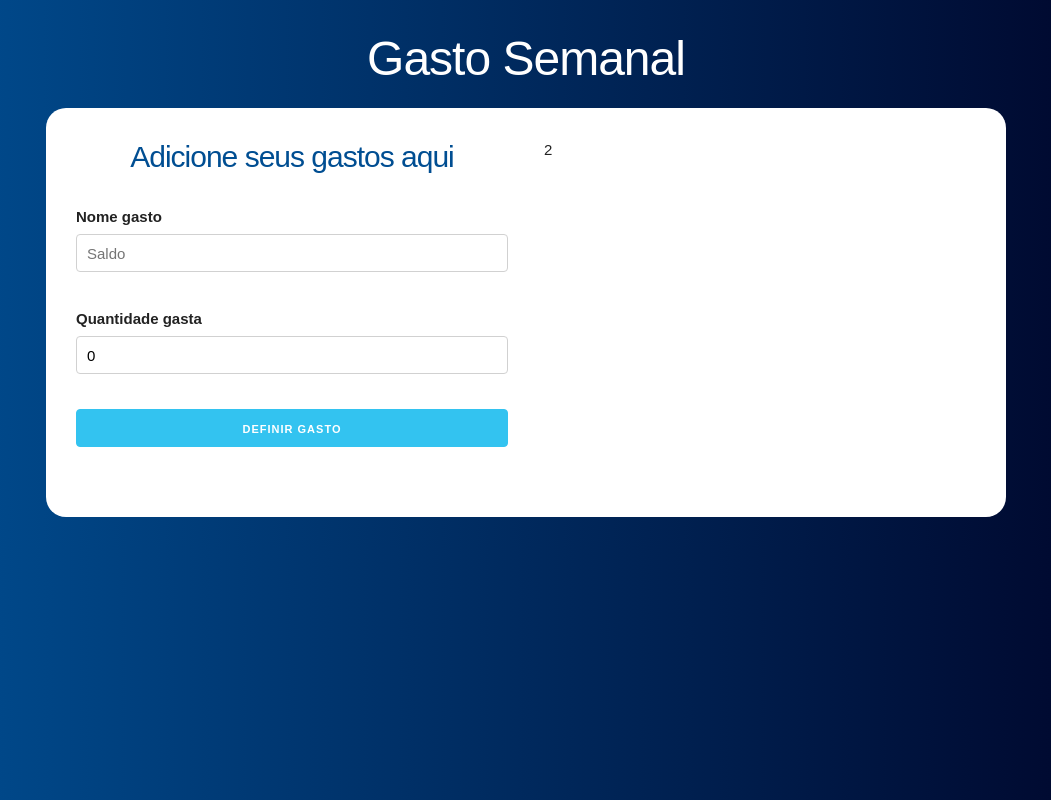
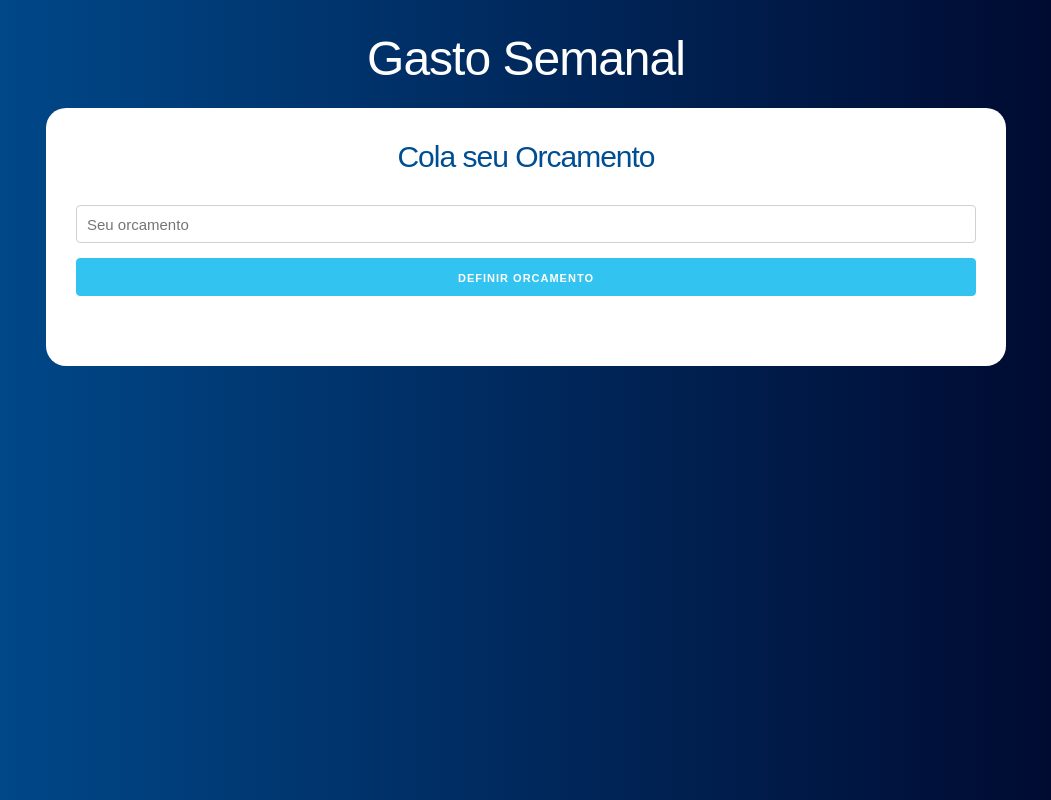
Before and after one commit to eliezerantonio/react-15-apps, a React (Create React App) app in the folder 03_gastos/: page / in a window 1280 px wide. Shown: the whole page, without its empty margins (114-1165 px from the left). Built offline with nearby package versions, Linux system fonts and the light colour scheme.

Commit message:
formulario

```diff
--- a/03_gastos/package.json
+++ b/03_gastos/package.json
@@ -8,7 +8,9 @@
     "@testing-library/user-event": "^7.2.1",
     "react": "^16.13.1",
     "react-dom": "^16.13.1",
-    "react-scripts": "3.4.1"
+    "react-scripts": "3.4.1",
+    "shortid": "^2.2.16",
+    "uuid": "^3.4.0"
   },
   "scripts": {
     "start": "react-scripts start",
--- a/03_gastos/src/App.js
+++ b/03_gastos/src/App.js
@@ -5,7 +5,7 @@ import Pergunta from "./components/Pergunta";
 const App = () => {
   const [orcamento, setOrcamento] = React.useState(0);
   const [restante, setRestante] = React.useState(0);
-  const [mostrarPergunta, setMostrarPergunta] = React.useState(false);
+  const [mostrarPergunta, setMostrarPergunta] = React.useState(true);
 
   return (
     <div className="container">
--- a/03_gastos/src/components/Formulario.jsx
+++ b/03_gastos/src/components/Formulario.jsx
@@ -1,31 +1,71 @@
-import React from 'react'
+import React from "react";
+import Error from "./Error";
+import shortid from "shortid";
+const Formulario = () => {
+  const [nome, setNome] = React.useState("");
+  const [quantidade, setQuantidade] = React.useState(0);
+  const [error, setError] = React.useState(false);
 
-const Formulario = () => {
+  //qiando usuario meter o gasto
 
-    const [nome,setNome  ]=React.useState('')
-    const [quantidade,setQuantidade  ]=React.useState(0)
+  const definirGastro = (e) => {
+    e.preventDefault();
+    //validar
+
+    if (quantidade < 1 || isNaN(quantidade) || nome.trim() === "") {
+      setError(true);
+      return;
+    }
+    setError(false);
+
+    const gasto = {
+      nome,
+      quantidade,
+      id: shortid,
+    };
+
+    //   contruit gasto
+
+    //passar gasto para o compoente princiapal
+
+    //resetat form
+  };
   return (
     <div>
-            <form>
+      <form onSubmit={definirGasto}>
         <h2> Adicione seus gastos aqui</h2>
+        {error ? <Error /> : null}
 
         <div className="campo">
           <label>Nome gasto</label>
-                    <input type="text" className="u-full-width" placeholder="Saldo" value={nome}
-                        onChange={e=>setNome(e.target.value)}/>
-
+          <input
+            type="text"
+            className="u-full-width"
+            placeholder="Saldo"
+            value={nome}
+            onChange={(e) => setNome(e.target.value)}
+          />
         </div>
 
         <div className="campo">
-                <label>Quantidade  gasta</label>
-                    <input type="number" className="u-full-width" placeholder="3000 kz" value={ quantidade } onChange={e=>setQuantidade(e.target.value)}/>
-
+          <label>Quantidade gasta</label>
+          <input
+            type="number"
+            className="u-full-width"
+            placeholder="3000 kz"
+            value={quantidade}
+            onChange={(e) => setQuantidade(e.target.value)}
+          />
         </div>
 
-<input type="submit" className=" button-primary u-full-width" value="Definir gasto"/>
+        <input
+          type="submit"
+          className=" button-primary u-full-width"
+          value="Definir gasto"
+        />
       </form>
     </div>
-    )
-}
+  );
+};
 
-export default Formulario
+export default Formulario;
--- a/03_gastos/src/components/Pergunta.jsx
+++ b/03_gastos/src/components/Pergunta.jsx
@@ -26,6 +26,7 @@ const Pergunta = ({setRestante, setOrcamento, setMostrarPergunta}) => {
         setError(false);
         setOrcamento(quantidade);
         setRestante(quantidade)
+        setMostrarPergunta(false)
 
 
     }
```
Also changed, not shown: 1 other file (tests, documents, lock files or other folders). Lines whose indentation alone changed are shown as unchanged.
